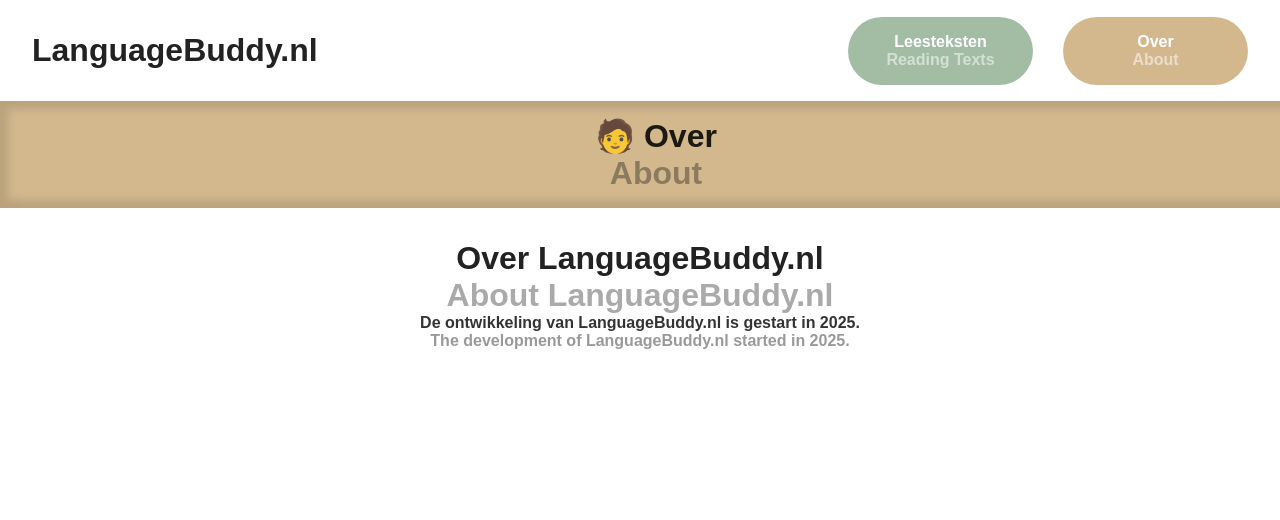
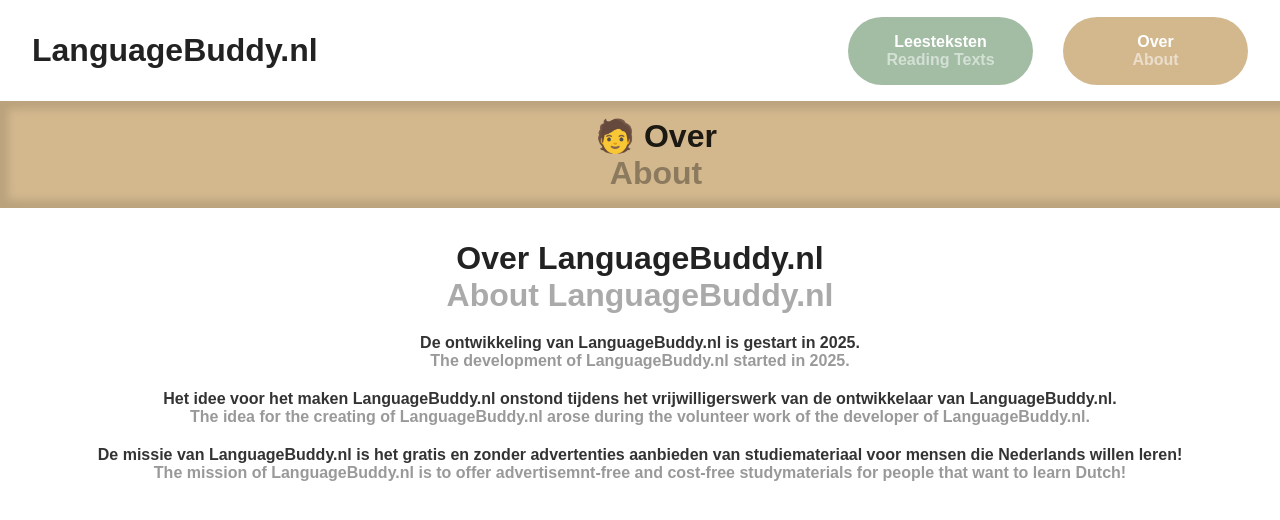
Before and after one commit to studiostroeve/languagebuddynl, a plain HTML site: page over.html in a window 1280 px wide. Shown: the top 520 px of the page. Drawn offline with Linux system fonts and the light colour scheme.

Commit message:
overmij update

```diff
--- a/over.html
+++ b/over.html
@@ -40,9 +40,13 @@
         </div>
         <div class="over-main">
             <h1>Over LanguageBuddy.nl</h1>
-            <h2>About LanguageBuddy.nl</h2>
+            <h2 class="bottom-spacer">About LanguageBuddy.nl</h2>
             <h5>De ontwikkeling van LanguageBuddy.nl is gestart in 2025.</h5>
-            <h6>The development of LanguageBuddy.nl started in 2025.</h6>
+            <h6 class="bottom-spacer">The development of LanguageBuddy.nl started in 2025.</h6>
+            <h5>Het idee voor het maken LanguageBuddy.nl onstond tijdens het vrijwilligerswerk van de ontwikkelaar van LanguageBuddy.nl.</h5>
+            <h6 class="bottom-spacer">The idea for the creating of LanguageBuddy.nl arose during the volunteer work of the developer of LanguageBuddy.nl.</h6>
+            <h5>De missie van LanguageBuddy.nl is het gratis en zonder advertenties aanbieden van studiemateriaal voor mensen die Nederlands willen leren!</h5>
+            <h6 class="bottom-spacer">The mission of LanguageBuddy.nl is to offer advertisemnt-free and cost-free studymaterials for people that want to learn Dutch!</h6>
         </div>
     </div>
       <script src="navbar.js"></script>
--- a/style.css
+++ b/style.css
@@ -44,6 +44,10 @@
 
 .title-wrapper.over {
   background-color: rgba(167, 115, 31, .5);
+}
+
+.bottom-spacer {
+  padding-bottom: 1.25rem;
 }
 
 #links {
```
